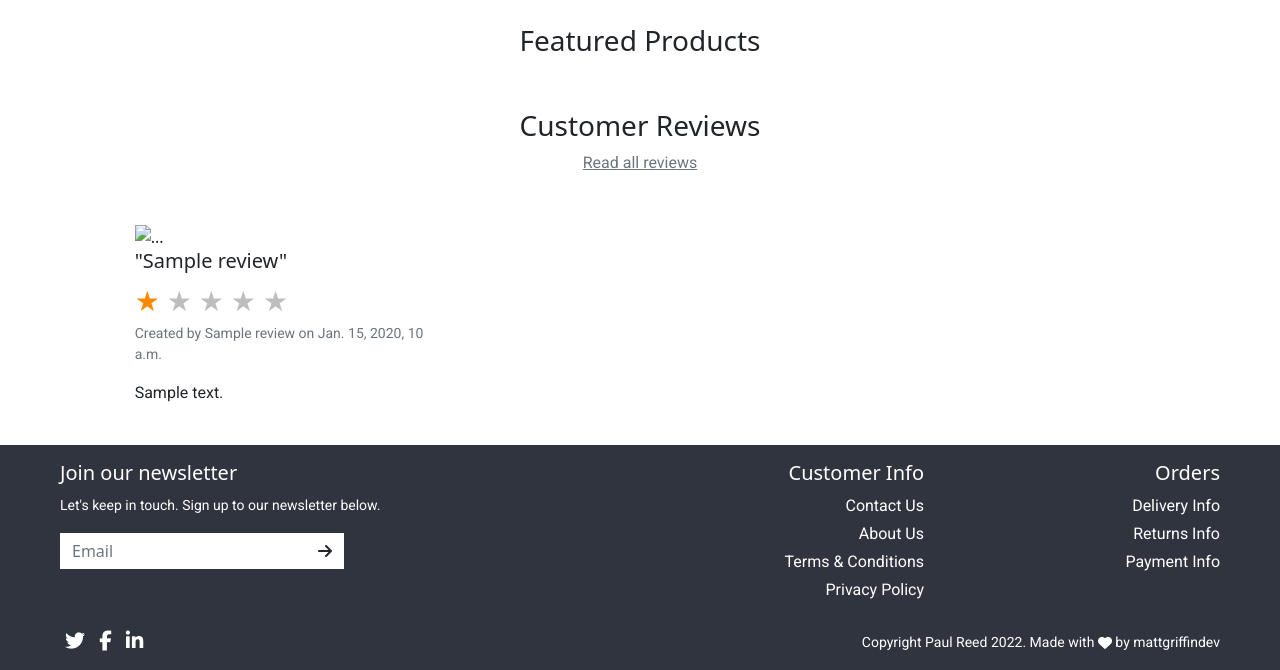
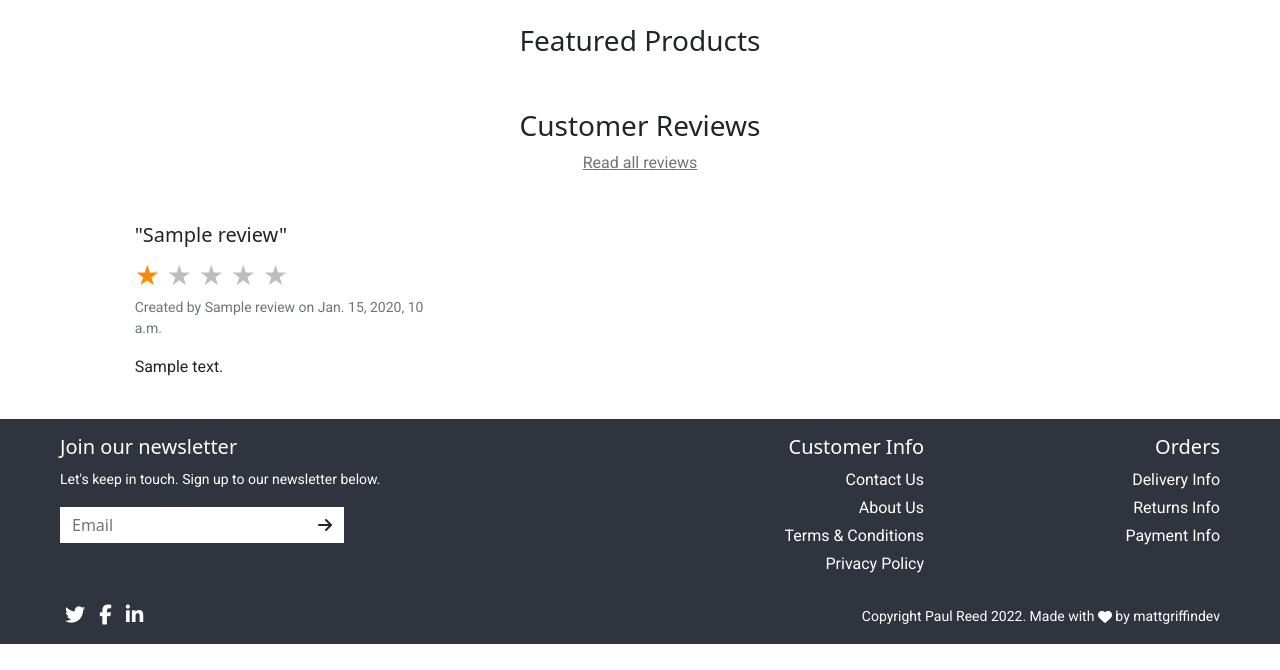
Before and after one commit to mattgriffindev/ci_msp4_v1, a Django app: page / in a window 1280 px wide. Shown: the part 617-1287 px from the top of the page. After the commit the page ends 1261 px from the top, so only its background shows below. Run offline with Django 3.2, Linux system fonts and the light colour scheme; data comes from the database, SQL or seed files in the repository; tables that the repository leaves empty hold one stand-in row (values such as "Sample post"); some libraries are stand-ins or nearby versions; some web fonts are replaced.

Commit message:
amend home app to remove review image from index.html

```diff
--- a/home/templates/home/index.html
+++ b/home/templates/home/index.html
@@ -141,9 +141,6 @@
         <div class="col-sm-12 col-md-4">
           <div class="card border-0">
             <div class="card-body">
-              <div>
-                <img src="{{ review.product.image1.url }}" class="img-fluid" alt="...">
-              </div>
               <h5 class="card-title">"{{ review.title }}"</h5>
               <h6>{{ review.product.name }}</h6>
               {% include 'products/includes/star_rating.html' %}
```
